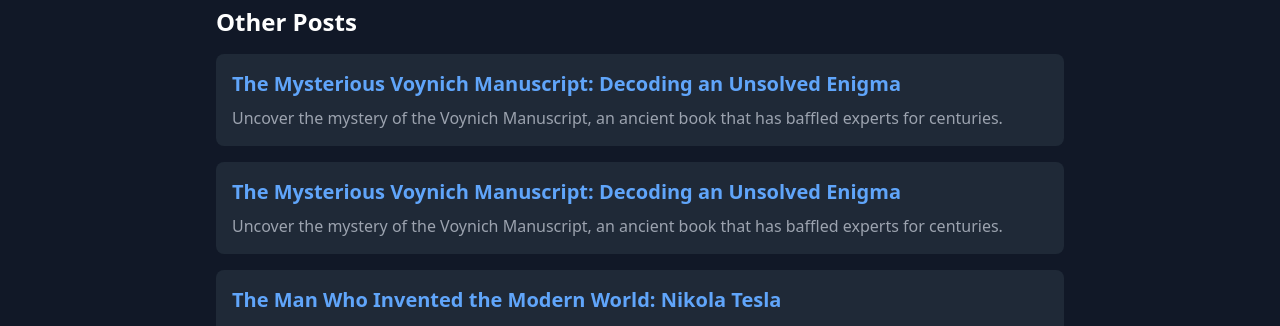
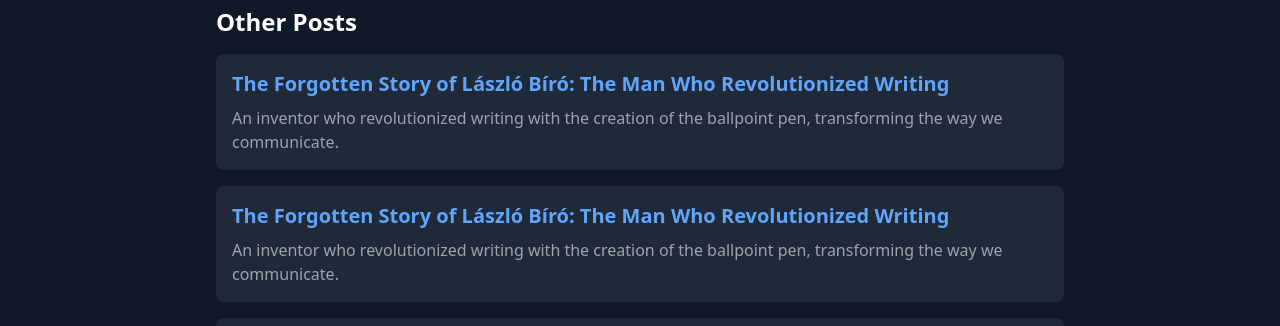
Before and after one commit to aryanjain200425/shadowed-histories, a React (Create React App) app: page /Post in a window 1280 px wide. Shown: the part 299-625 px from the top of the page. Built offline with nearby package versions, Linux system fonts and the light colour scheme.

Commit message:
added new post

```diff
--- a/src/assets/allPosts.json
+++ b/src/assets/allPosts.json
@@ -48,5 +48,17 @@
     "content_1": "The Voynich Manuscript is composed of approximately 240 pages, written in an unknown script that has come to be known as \"Voynichese.\" The text is accompanied by a myriad of illustrations that range from botanical drawings to astrological charts, and even to what appear to be alchemical diagrams. The botanical section features detailed drawings of plants that do not correspond to any known species, adding to the manuscript's mystique. The astronomical and astrological sections contain diagrams of celestial bodies and zodiac symbols, suggesting a potential link to medieval or Renaissance beliefs and practices. However, the exact purpose and meaning of these illustrations remain elusive. Various theories propose that the manuscript could be a pharmacopoeia, a scientific treatise, or even a hoax. Yet, no definitive evidence has emerged to support any single theory.",
     "subheading_2": "The Unyielding Code",
     "content_2": "Over the years, the Voynich Manuscript has attracted the attention of some of the world's best cryptographers, including those who successfully broke codes during both World Wars. Despite their efforts, the manuscript's script has resisted all attempts at decryption. Some researchers believe that the text is written in a complex cipher or constructed language, while others speculate that it might be an elaborate code or a sophisticated forgery designed to mystify its readers. Modern techniques, such as computer analysis and AI, have been employed to uncover patterns in the text, but these have yet to yield a breakthrough. The manuscript has also been subjected to radiocarbon dating, which places its creation in the early 15th century, thereby ruling out more recent forgeries. Nonetheless, the mystery persists, and the Voynich Manuscript continues to captivate the imaginations of those who encounter it."
+  },
+  {
+    "key": 8,
+    "title": "The Forgotten Story of László Bíró: The Man Who Revolutionized Writing",
+    "description": "An inventor who revolutionized writing with the creation of the ballpoint pen, transforming the way we communicate.",
+    "date": "August 14, 2024",
+    "imagePath": "./imgs/Biro.jpg",
+    "introduction": "In a world where we’re surrounded by screens and digital communication, it’s easy to overlook the humble pen—an instrument that once represented the pinnacle of personal expression and communication. But before pens became the sleek, reliable tools we know today, writing was often a messy and frustrating endeavor. The man who changed that forever was László Bíró, a Hungarian-Argentinian journalist and inventor. His creation, the ballpoint pen, transformed the way we write, making it faster, cleaner, and more efficient. Despite the ubiquity of his invention, Bíró’s name remains largely unknown outside of a few circles. This post dives into the life and legacy of László Bíró and how his invention revolutionized the world of writing.",
+    "subheading_1": "The Struggles of Early Writing Instruments",
+    "content_1": "Before the ballpoint pen, writing was dominated by fountain pens and dip pens, both of which had significant drawbacks. Fountain pens, while elegant, were prone to leaking, smudging, and required constant refilling. They demanded a steady hand and a careful approach to avoid ruining documents with ink blotches. Dip pens, even more cumbersome, needed to be repeatedly dipped in ink, making writing a slow and laborious process. For journalists like Bíró, who relied on speed and precision, these instruments were far from ideal. Bíró’s frustrations with traditional pens led him to experiment with new writing mechanisms. He noticed that newspaper ink dried quickly and didn’t smudge, unlike the ink used in fountain pens. This observation sparked the idea that would eventually lead to the creation of the ballpoint pen—a pen that could use quick-drying ink and roll smoothly across the page without leaking or smudging.",
+    "subheading_2": "The Birth of the Ballpoint Pen",
+    "content_2": "In the early 1930s, László Bíró, along with his brother György, who was a chemist, began working on a pen that utilized a small ball bearing in its tip. This ball would rotate as the pen moved across the paper, picking up ink from a reservoir and depositing it smoothly onto the page. The ball acted as a buffer between the ink and the paper, preventing leaks and controlling the flow of ink, which made writing faster and cleaner. After years of development, Bíró patented his ballpoint pen in 1938. However, the outbreak of World War II forced him to flee Hungary. He eventually settled in Argentina, where he continued to refine his invention. In 1943, he successfully patented the improved version of the ballpoint pen in Argentina, and it quickly gained popularity, particularly among military pilots who needed a pen that could write at high altitudes without leaking. Bíró’s invention revolutionized writing by making it more accessible and efficient. The ballpoint pen became a global success, adopted by people from all walks of life. However, despite its widespread use, the credit for this invention often goes unnoticed, with many unaware of the man behind the pen."
   }
 ]
```
Also changed, not shown: src/App.js (+13 -0 lines), src/components/imgs/Biro.jpg (added).
